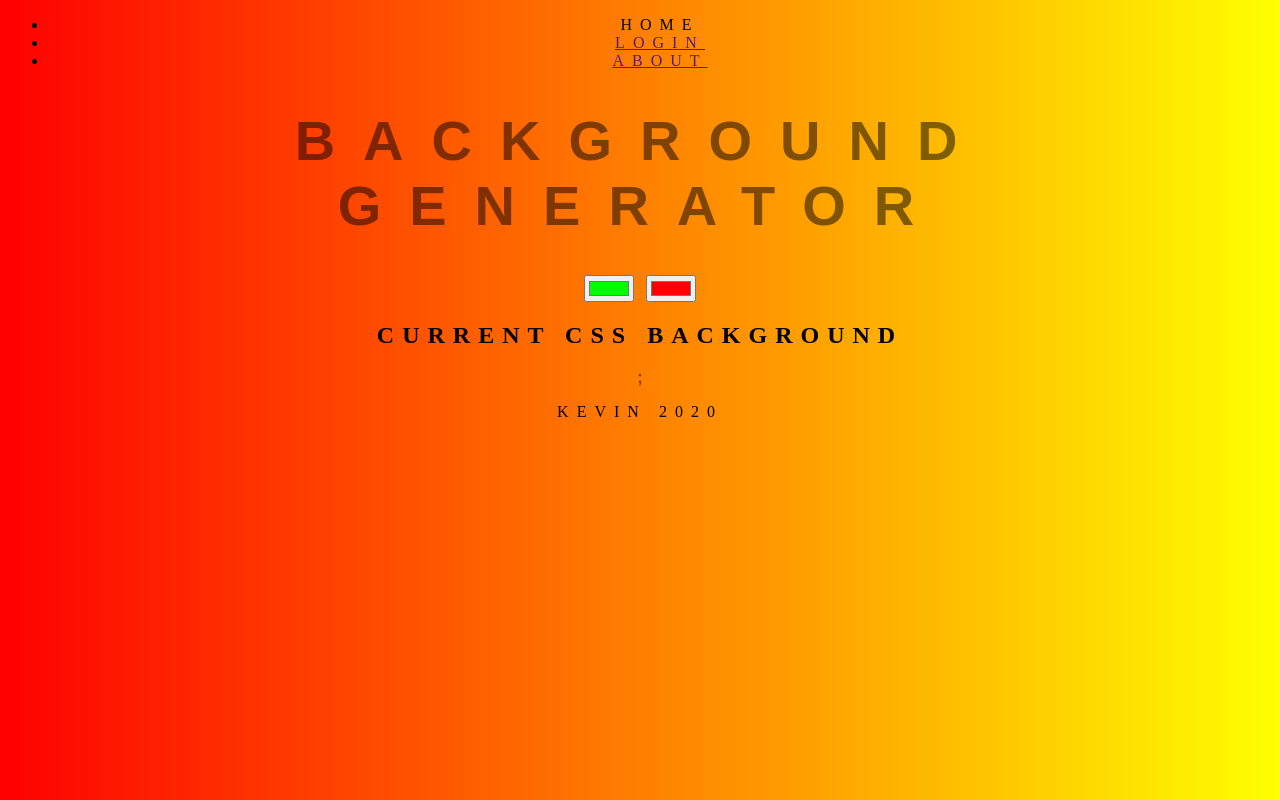
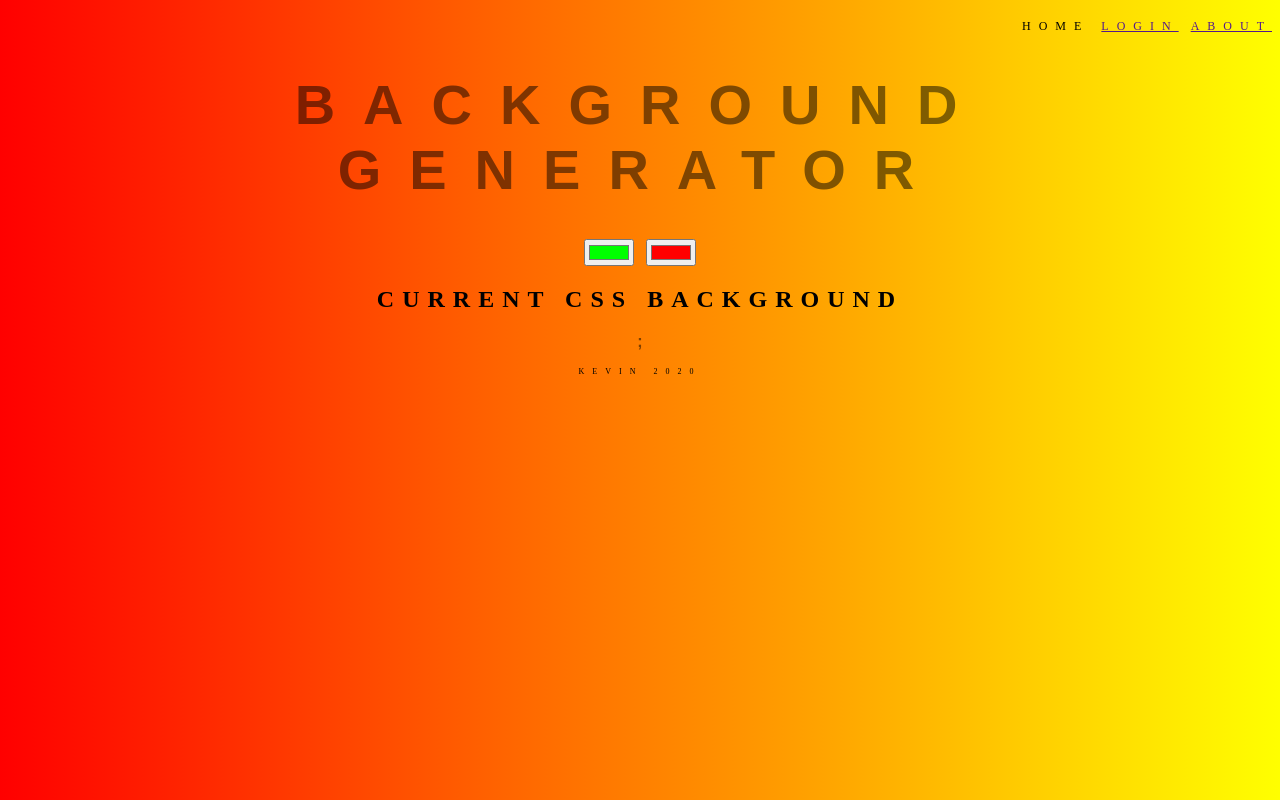
Before and after one commit to kevindev10/kevindev10.github.io, a plain HTML site: page index.html in a window 1280 px wide. Drawn offline with Linux system fonts and the light colour scheme.

Commit message:
Improved layout.
Alignment and font size change's.

```diff
--- a/BGCss.css
+++ b/BGCss.css
@@ -10,7 +10,15 @@ body{
 	top:15%;
 	background:linear-gradient(to right,red,yellow);
 }
+ul{
+	text-align :right;
 
+}
+li{
+	font-size: 0.75em;
+	list-style: none;
+	display: inline-block;
+}
 h1{
 	font:600 3.5em 'Raleway',sans-serif ;
 	color:rgba(0,0,0,.5);
@@ -27,3 +35,6 @@ h3{
 	text-transform:none;
 	letter-spacing: 0.01em;
 }
+footer{
+	font-size: 0.50em
+}
```
